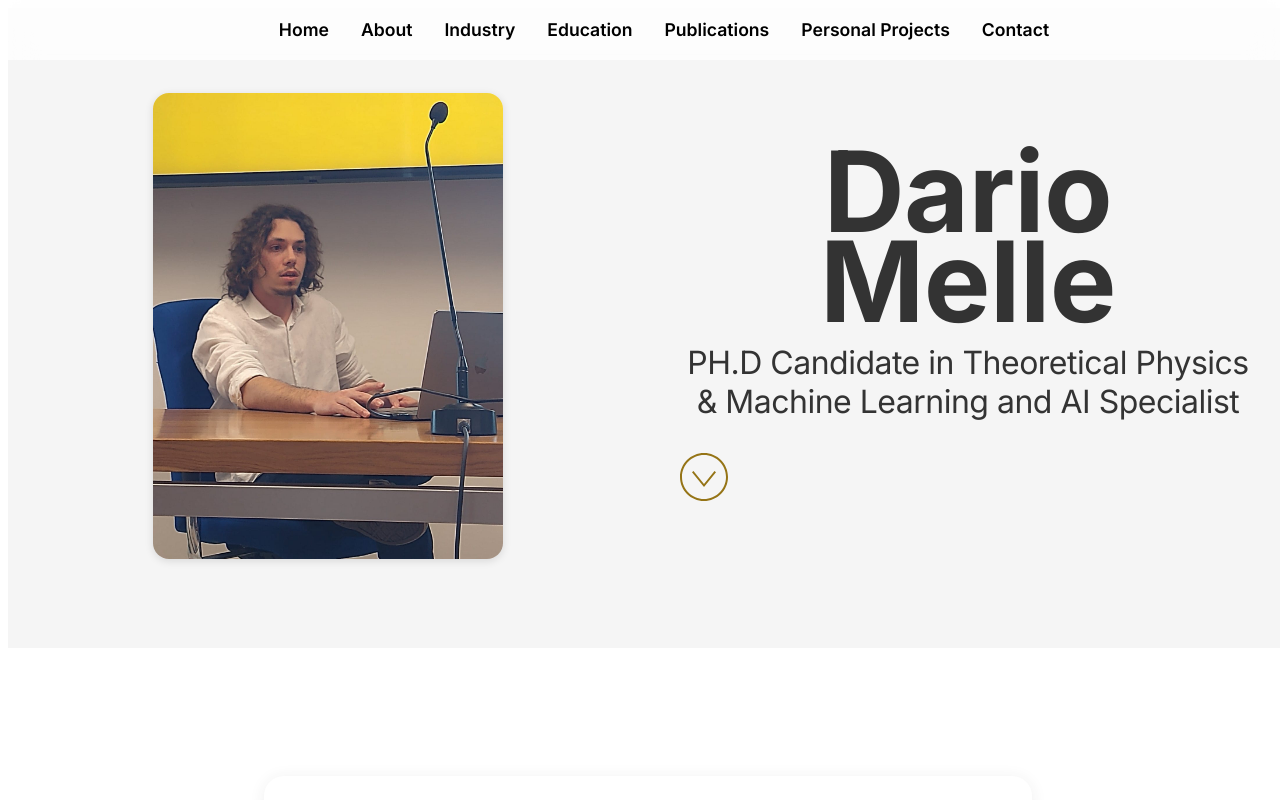
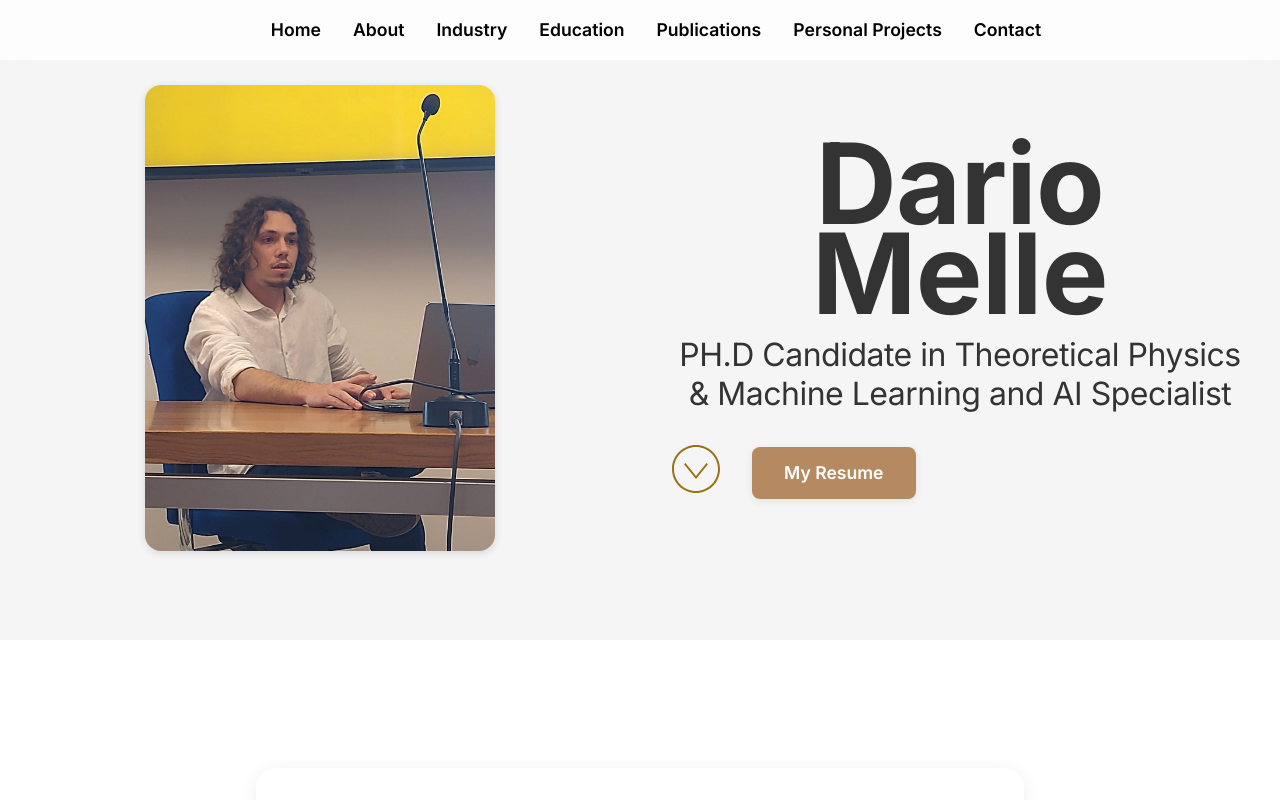
Before and after one commit to Mignar99/dariomelle, a React (Vite) app: page / in a window 1280 px wide. Shown: the top 800 px of the page. Built offline with nearby package versions, Linux system fonts and the light colour scheme.

Commit message:
minor changes

```diff
--- a/src/Components/Education.jsx
+++ b/src/Components/Education.jsx
@@ -73,9 +73,13 @@ const Education = () => (
           padding: "2rem 1.5rem",
           background: "#f8f8f8",
           borderRadius: "1rem",
-          textAlign: "center",
+          textAlign: "justify",
           color: "#2e2e2eff",
-          fontFamily: "Inter, Circular Std, Arial, sans-serif"
+          fontFamily: "Circular Std, Inter, sans-serif",
+          fontSize: "1.1rem",
+          fontWeight: 300,
+          lineHeight: 1.7,
+          paddingLeft: "1.5rem"
         }}
       >
         My academic journey began with a strong foundation in physics, where I learned to break down
--- a/src/Components/Home.jsx
+++ b/src/Components/Home.jsx
@@ -31,11 +31,47 @@ const Home = ({ name, title }) => {
         <img src={image} alt={imageAltText} style={{ maxWidth: "350px", width: "100%", borderRadius: "1rem", boxShadow: "0 2px 8px rgba(0,0,0,0.12)" }} />
       </div>
       <div style={{ flex: 1, textAlign: "left", padding: "3rem 2rem" }}>
-  <h1 style={{ color: "#333", fontWeight: 700, fontFamily: 'Circular Std, Inter, sans-serif' }}>{name}</h1>
-  <h2 style={{ color: "#333", fontWeight: 400, fontFamily: 'Circular Std, Inter, sans-serif' }}>{title}</h2>
-        <div style={{ marginTop: "2rem" }}>
+        <h1
+          style={{ color: "#333", fontWeight: 700, fontFamily: "Circular Std, Inter, sans-serif" }}
+        >
+          {name}
+        </h1>
+        <h2
+          style={{ color: "#333", fontWeight: 400, fontFamily: "Circular Std, Inter, sans-serif" }}
+        >
+          {title}
+        </h2>
+        <div style={{ marginTop: "2rem", display: "flex", gap: "2rem", alignItems: "center" }}>
           <a href="#about" style={{ display: "inline-block" }}>
-            <img src={arrowSvg} style={{ height: "3rem", width: "3rem", filter: "invert(54%) sepia(32%) saturate(1042%) hue-rotate(7deg) brightness(92%) contrast(90%)" }} alt={imageAltText} />
+            <img
+              src={arrowSvg}
+              style={{
+                height: "3rem",
+                width: "3rem",
+                filter:
+                  "invert(54%) sepia(32%) saturate(1042%) hue-rotate(7deg) brightness(92%) contrast(90%)",
+              }}
+              alt={imageAltText}
+            />
+          </a>
+          <a
+            href="/src/images/DarioMelleResume.pdf"
+            download
+            style={{
+              display: "inline-block",
+              padding: "0.75rem 2rem",
+              background: "#B58A61",
+              color: "#fff",
+              fontWeight: 600,
+              fontSize: "1.1rem",
+              borderRadius: "0.5rem",
+              textDecoration: "none",
+              fontFamily: "Circular Std, Inter, sans-serif",
+              boxShadow: "0 2px 8px rgba(0,0,0,0.08)",
+              transition: "background 0.2s",
+            }}
+          >
+            My Resume
           </a>
         </div>
       </div>
--- a/src/styles.css
+++ b/src/styles.css
@@ -23,8 +23,8 @@
 /* Minimalist, spacious layout */
 .spacious-section {
   padding: 5rem 0 6rem 0;
-  margin: 0 auto;
-  max-width: 1100px;
+  margin: 0;
+  /* max-width removed for full-bleed layout */
 }
 
 .card {
@@ -256,7 +256,7 @@ a:hover {
   display: grid;
   grid-gap: 20px;
   grid-template-columns: 330px 300px;
-  margin: 20px auto;
+  margin: 20px 0;
 }
 
 .container .box {
@@ -291,3 +291,9 @@ img.socialIcon {
   transform: none !important;
   rotate: none !important;
 }
+
+
+body {
+  margin: 0;
+  padding: 0;
+}
```
